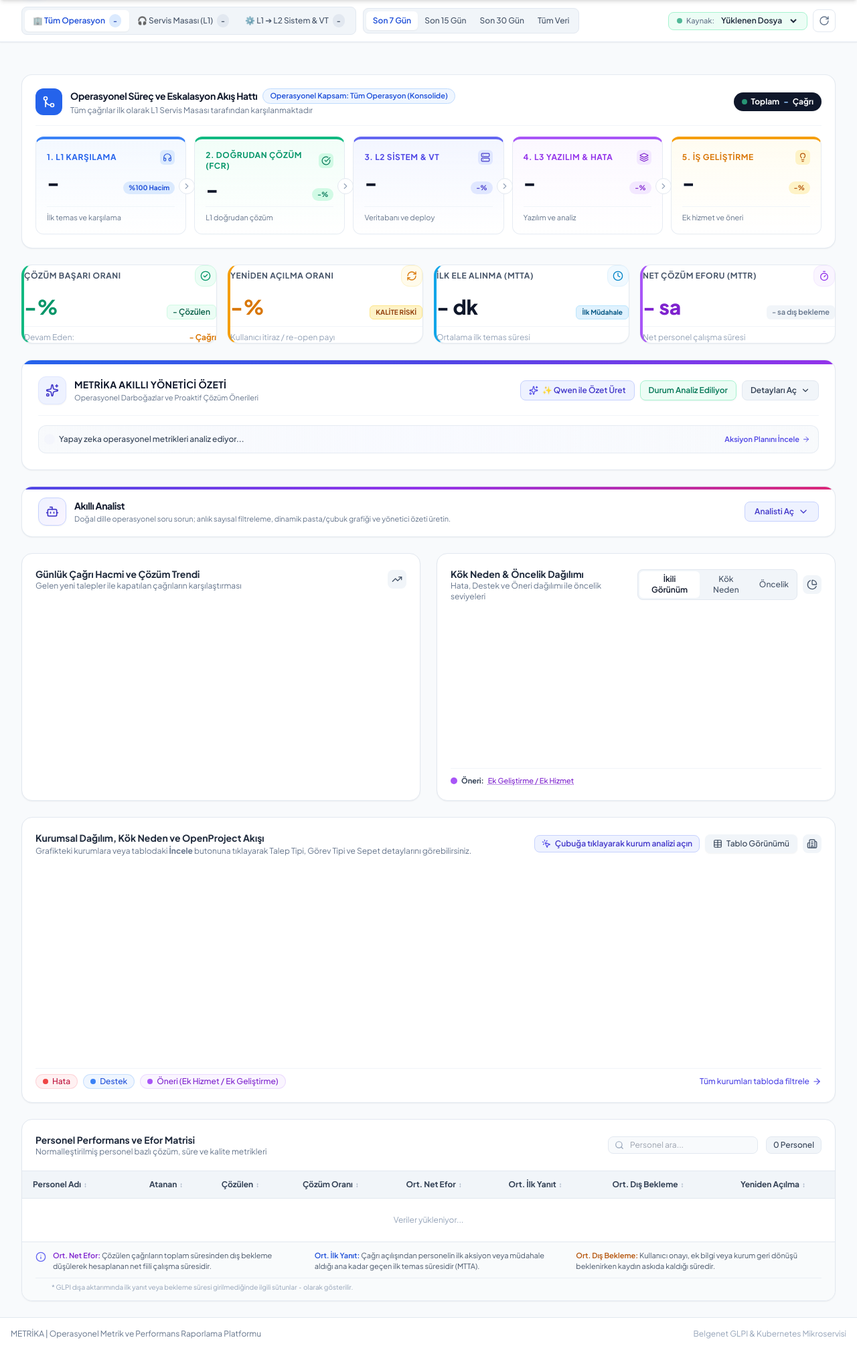
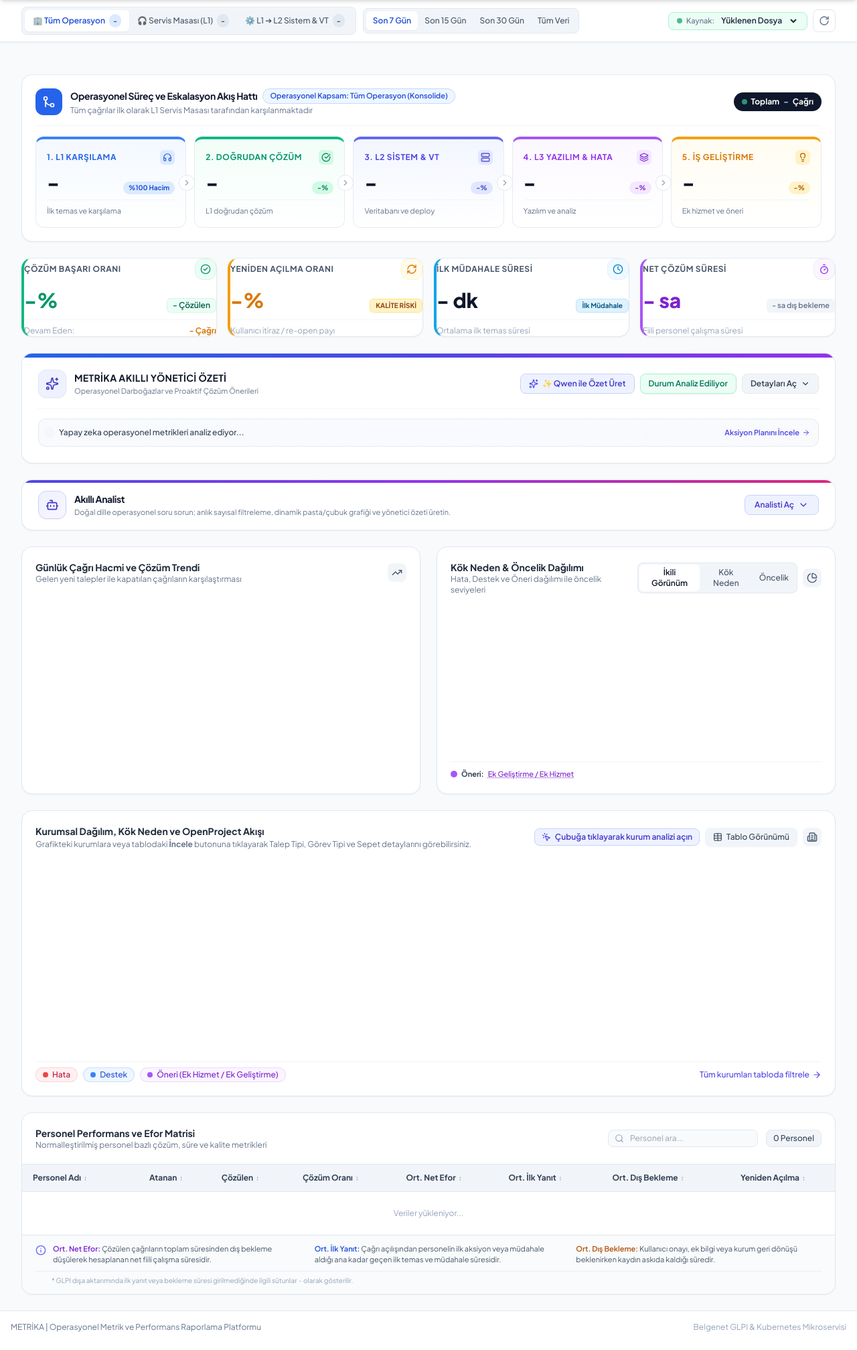
Before and after one commit to mozdemir90/metrika, a FastAPI app: page / in a window 1280 px wide. Shown: the part 65-2081 px from the top of the page at 67% size. After the commit the page ends 2054 px from the top, so only its background shows below. Run offline with FastAPI, Linux system fonts and the light colour scheme; a map, chart or similar area stays blank; some libraries are stand-ins or nearby versions.

Commit message:
refactor(ui): replace English acronyms (FCR, MTTA, MTTR, UGD) with clear Turkish terms and explanatory tooltips

```diff
--- a/app/templates/dashboard.html
+++ b/app/templates/dashboard.html
@@ -493,7 +493,7 @@
           <p class="text-[11px] text-slate-500 mt-2 pt-2 border-t border-slate-100 truncate" title="Gelen tüm çağrıların ilk temas noktası">İlk temas ve karşılama</p>
         </div>
 
-        <!-- Adım 2: L1 Doğrudan Çözülen (FCR) -->
+        <!-- Adım 2: L1 Doğrudan Çözülen -->
         <div class="relative p-4 rounded-xl bg-gradient-to-b from-emerald-50/70 to-white border-t-4 border-t-emerald-500 border-x border-b border-slate-200/80 shadow-2xs flex flex-col justify-between hover:shadow-xs transition">
           <!-- Chevron Connector for desktop -->
           <div class="hidden lg:flex absolute -right-3.5 top-1/2 -translate-y-1/2 z-10 w-6 h-6 rounded-full bg-white border border-slate-200 shadow-2xs items-center justify-center text-slate-400">
@@ -501,8 +501,8 @@
           </div>
           <div>
             <div class="flex items-center justify-between text-emerald-900 font-bold mb-1.5">
-              <span class="text-xs uppercase tracking-wider text-emerald-600 font-bold">2. Doğrudan Çözüm (FCR)</span>
-              <span class="p-1 rounded-md bg-emerald-100 text-emerald-700"><i data-lucide="check-circle" class="w-3.5 h-3.5"></i></span>
+              <span class="text-xs uppercase tracking-wider text-emerald-600 font-bold" title="Üst ekiplere aktarılmadan doğrudan L1 Servis Masası tarafından çözülen çağrılar">2. Doğrudan Çözüm</span>
+              <span class="p-1 rounded-md bg-emerald-100 text-emerald-700" title="Üst ekiplere aktarılmadan doğrudan L1 Servis Masası tarafından çözülen çağrılar"><i data-lucide="check-circle" class="w-3.5 h-3.5"></i></span>
             </div>
             <div class="flex items-baseline justify-between mt-2">
               <span id="flowL1Direct" class="text-3xl font-black text-slate-900">-</span>
@@ -608,10 +608,10 @@
         </div>
       </div>
 
-      <!-- 3. İlk Ele Alınma Süresi (MTTA) -->
+      <!-- 3. İlk Müdahale Süresi -->
       <div class="bg-white p-4.5 rounded-2xl border-l-4 border-l-sky-500 border-y border-r border-slate-200/90 shadow-sm flex flex-col justify-between hover:shadow-md transition">
         <div class="flex items-center justify-between">
-          <span class="text-xs font-bold text-slate-600 uppercase tracking-wider">İlk Ele Alınma (MTTA)</span>
+          <span class="text-xs font-bold text-slate-600 uppercase tracking-wider" title="Çağrı açılışından personelin ilk işlem yaptığı ana kadar geçen ortalama süre">İlk Müdahale Süresi</span>
           <div class="w-8 h-8 rounded-xl bg-sky-50 text-sky-600 border border-sky-100 flex items-center justify-center shrink-0">
             <i data-lucide="clock" class="w-4 h-4"></i>
           </div>
@@ -625,20 +625,20 @@
         </div>
       </div>
 
-      <!-- 4. Net Çözüm Eforu (MTTR) -->
+      <!-- 4. Net Çözüm Süresi -->
       <div class="bg-white p-4.5 rounded-2xl border-l-4 border-l-purple-500 border-y border-r border-slate-200/90 shadow-sm flex flex-col justify-between hover:shadow-md transition">
         <div class="flex items-center justify-between">
-          <span class="text-xs font-bold text-slate-600 uppercase tracking-wider">Net Çözüm Eforu (MTTR)</span>
+          <span class="text-xs font-bold text-slate-600 uppercase tracking-wider" title="Kurum bekleme süreleri düşülmüş, personelin harcadığı fiili çalışma süresi">Net Çözüm Süresi</span>
           <div class="w-8 h-8 rounded-xl bg-purple-50 text-purple-600 border border-purple-100 flex items-center justify-center shrink-0">
             <i data-lucide="timer" class="w-4 h-4"></i>
           </div>
         </div>
         <div class="mt-3 flex items-baseline justify-between">
           <span id="kpiAvgNetMttr" class="text-3xl font-black text-purple-700">- sa</span>
-          <span id="kpiExtWait" class="text-[11px] font-semibold text-slate-500 bg-slate-100 px-2 py-0.5 rounded-md">- sa dış bekleme</span>
+          <span id="kpiExtWait" class="text-[11px] font-semibold text-slate-500 bg-slate-100 px-2 py-0.5 rounded-md" title="Kurumdan bilgi veya onay beklenirken sayaçların dondurulduğu süre">- sa dış bekleme</span>
         </div>
         <div class="mt-2.5 pt-2 border-t border-slate-100 flex items-center justify-between text-xs text-slate-400">
-          <span>Net personel çalışma süresi</span>
+          <span>Fiili personel çalışma süresi</span>
         </div>
       </div>
 
@@ -1067,7 +1067,7 @@
                   <span id="sortIcon_avg_net_resolution_hours" class="text-slate-400 text-[10px]">↕</span>
                 </div>
               </th>
-              <th onclick="sortTechTable('avg_first_response_minutes')" class="py-3 px-3 text-center cursor-pointer hover:bg-slate-200/60 transition" title="İlk Müdahale / Ele Alınma Süresi (MTTA)">
+              <th onclick="sortTechTable('avg_first_response_minutes')" class="py-3 px-3 text-center cursor-pointer hover:bg-slate-200/60 transition" title="İlk Müdahale ve Ele Alınma Süresi">
                 <div class="flex items-center justify-center gap-1">
                   <span>Ort. İlk Yanıt</span>
                   <span id="sortIcon_avg_first_response_minutes" class="text-slate-400 text-[10px]">↕</span>
@@ -1104,7 +1104,7 @@
             </div>
             <div>
               <strong class="text-blue-700 font-semibold">Ort. İlk Yanıt:</strong>
-              <span class="text-slate-600"> Çağrı açılışından personelin ilk aksiyon veya müdahale aldığı ana kadar geçen ilk temas süresidir (MTTA).</span>
+              <span class="text-slate-600"> Çağrı açılışından personelin ilk aksiyon veya müdahale aldığı ana kadar geçen ilk temas ve müdahale süresidir.</span>
             </div>
             <div>
               <strong class="text-amber-700 font-semibold">Ort. Dış Bekleme:</strong>
@@ -2018,7 +2018,7 @@
         str = str.replace(/^BN-/, '');
         if (str.toLowerCase().includes('hata')) return 'Yazılım Hatası (L3)';
         if (str.toLowerCase().includes('veritabanı') || str.toLowerCase().includes('veritabani')) return 'Veritabanı Görevi';
-        if (str.toLowerCase().includes('deploy') || str.toLowerCase().includes('ugd')) return 'Deploy (UGD)';
+        if (str.toLowerCase().includes('deploy') || str.toLowerCase().includes('ugd')) return 'Deploy Görevi';
         if (str.toLowerCase().includes('öneri') || str.toLowerCase().includes('oneri')) return 'Geliştirme / Öneri';
         return str;
       }
```
